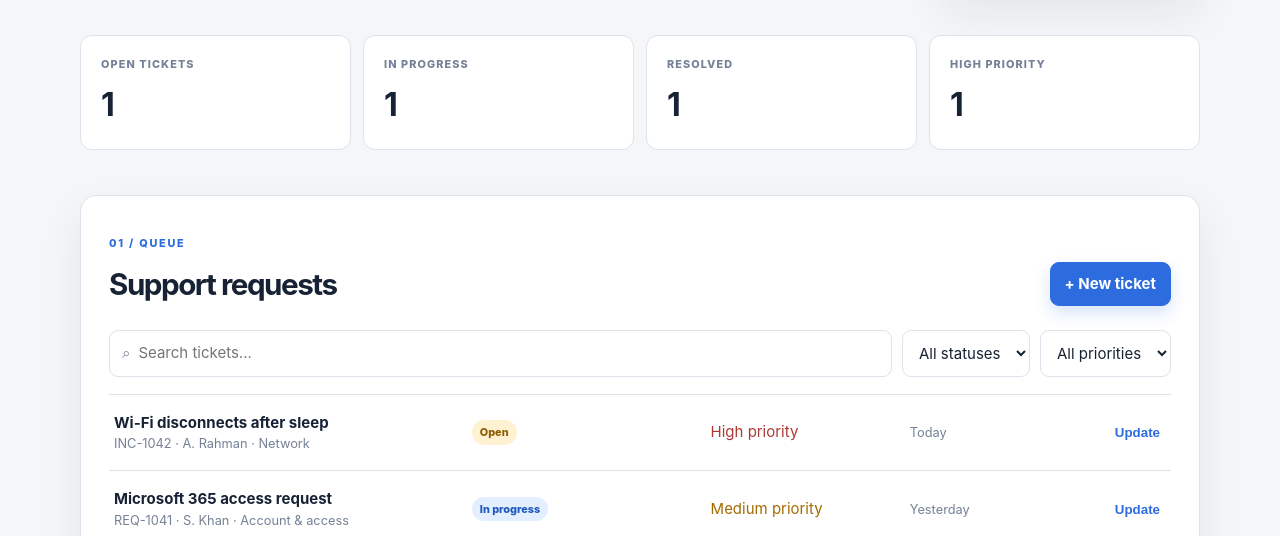
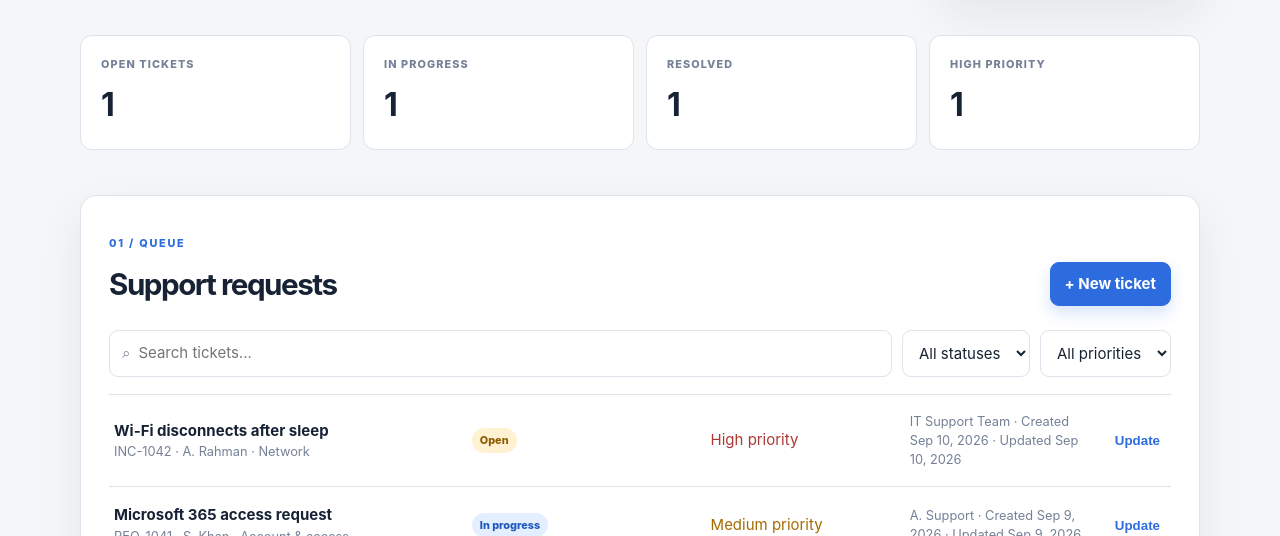
Before and after one commit to arafatict/helpdesk-ticketing-system, a plain HTML site: page index.html in a window 1280 px wide. Shown: the part 416-952 px from the top of the page. Drawn offline with Linux system fonts and the light colour scheme.

Commit message:
Complete ticket workflow and persistence audit fixes

```diff
--- a/app.js
+++ b/app.js
@@ -1,26 +1,60 @@
-const STORAGE_KEY='northstar-desk-tickets-v1';
-const seedTickets=[
- {id:'INC-1042',title:'Wi-Fi disconnects after sleep',requester:'A. Rahman',category:'Network',priority:'high',status:'open',description:'User reports intermittent connectivity after waking a laptop.',updated:'Today'},
- {id:'REQ-1041',title:'Microsoft 365 access request',requester:'S. Khan',category:'Account & access',priority:'medium',status:'progress',description:'Request to restore access to a shared mailbox.',updated:'Yesterday'},
- {id:'INC-1038',title:'Printer queue is stuck',requester:'M. Ali',category:'Hardware',priority:'low',status:'resolved',description:'Office printer jobs were not leaving the queue.',updated:'2 days ago'}
+const STORAGE_KEY = 'northstar-desk-tickets-v2';
+const seedTickets = [
+  { id: 'INC-1042', title: 'Wi-Fi disconnects after sleep', requester: 'A. Rahman', category: 'Network', priority: 'high', status: 'open', description: 'User reports intermittent connectivity after waking a laptop.', notes: 'Check adapter power-management settings and collect driver version.', assignee: 'IT Support Team', createdAt: '2026-09-10T09:15:00.000Z', updatedAt: '2026-09-10T09:15:00.000Z' },
+  { id: 'REQ-1041', title: 'Microsoft 365 access request', requester: 'S. Khan', category: 'Account & access', priority: 'medium', status: 'progress', description: 'Request to restore access to a shared mailbox.', notes: 'Verify group membership and confirm requested access scope.', assignee: 'A. Support', createdAt: '2026-09-09T13:30:00.000Z', updatedAt: '2026-09-09T15:00:00.000Z' },
+  { id: 'INC-1038', title: 'Printer queue is stuck', requester: 'M. Ali', category: 'Hardware', priority: 'low', status: 'resolved', description: 'Office printer jobs were not leaving the queue.', notes: 'Restarted print spooler and cleared the blocked queue.', assignee: 'IT Support Team', createdAt: '2026-09-08T10:05:00.000Z', updatedAt: '2026-09-08T11:10:00.000Z' }
 ];
-const $=s=>document.querySelector(s);
-let tickets=JSON.parse(localStorage.getItem(STORAGE_KEY)||'null')||seedTickets;
-const save=()=>localStorage.setItem(STORAGE_KEY,JSON.stringify(tickets));
-const statusLabel={open:'Open',progress:'In progress',resolved:'Resolved'};
-function render(){
- const q=$('#search').value.toLowerCase(), sf=$('#status-filter').value, pf=$('#priority-filter').value;
- const filtered=tickets.filter(t=>(!q||`${t.id} ${t.title} ${t.requester} ${t.category}`.toLowerCase().includes(q))&&(sf==='all'||t.status===sf)&&(pf==='all'||t.priority===pf));
- $('#open-count').textContent=tickets.filter(t=>t.status==='open').length;$('#progress-count').textContent=tickets.filter(t=>t.status==='progress').length;$('#resolved-count').textContent=tickets.filter(t=>t.status==='resolved').length;$('#high-count').textContent=tickets.filter(t=>t.priority==='high').length;
- $('#empty-state').hidden=filtered.length!==0;
- $('#ticket-list').innerHTML=filtered.map(t=>`<article class="ticket"><div><div class="ticket-title">${escapeHtml(t.title)}</div><div class="ticket-meta">${t.id} · ${escapeHtml(t.requester)} · ${escapeHtml(t.category)}</div></div><span class="badge badge-${t.status}">${statusLabel[t.status]}</span><span class="priority-${t.priority}">${t.priority[0].toUpperCase()+t.priority.slice(1)} priority</span><span class="ticket-meta">${escapeHtml(t.updated)}</span><div class="ticket-actions"><button data-next="${t.id}">Update</button></div></article>`).join('');
+const $ = (selector) => document.querySelector(selector);
+const form = $('#ticket-form');
+const modal = $('#ticket-modal');
+const modalTitle = $('#modal-title');
+const submitButton = $('#ticket-submit');
+let tickets = loadTickets();
+
+function loadTickets() {
+  try {
+    const saved = JSON.parse(localStorage.getItem(STORAGE_KEY));
+    return Array.isArray(saved) ? saved : seedTickets.map((ticket) => ({ ...ticket }));
+  } catch {
+    return seedTickets.map((ticket) => ({ ...ticket }));
+  }
 }
-function escapeHtml(value){return String(value).replace(/[&<>'"]/g,c=>({'&':'&amp;','<':'&lt;','>':'&gt;',"'":'&#39;','"':'&quot;'}[c]));}
-function openModal(){ $('#ticket-modal').hidden=false; $('#ticket-form input').focus(); }
-function closeModal(){ $('#ticket-modal').hidden=true; $('#ticket-form').reset(); }
-$('#new-ticket').addEventListener('click',openModal);document.querySelectorAll('[data-close-modal]').forEach(e=>e.addEventListener('click',closeModal));
-$('#reset-data').addEventListener('click',()=>{tickets=seedTickets.map(t=>({...t}));save();render();});
-['#search','#status-filter','#priority-filter'].forEach(s=>$(s).addEventListener('input',render));
-$('#ticket-list').addEventListener('click',e=>{const id=e.target.dataset.next;if(!id)return;const t=tickets.find(x=>x.id===id);if(t){t.status=t.status==='open'?'progress':t.status==='progress'?'resolved':'open';t.updated='Just now';save();render();}});
-$('#ticket-form').addEventListener('submit',e=>{e.preventDefault();const data=new FormData(e.target);tickets.unshift({id:`REQ-${String(Date.now()).slice(-4)}`,title:data.get('title'),requester:data.get('requester'),category:data.get('category'),priority:data.get('priority'),status:'open',description:data.get('description'),updated:'Just now'});save();render();closeModal();});
+function saveTickets() { localStorage.setItem(STORAGE_KEY, JSON.stringify(tickets)); }
+function nowIso() { return new Date().toISOString(); }
+function formatDate(value) { const date = new Date(value); return Number.isNaN(date.getTime()) ? 'Unknown' : date.toLocaleDateString(undefined, { year: 'numeric', month: 'short', day: 'numeric' }); }
+function escapeHtml(value) { return String(value ?? '').replace(/[&<>'"]/g, (char) => ({ '&': '&amp;', '<': '&lt;', '>': '&gt;', "'": '&#39;', '"': '&quot;' }[char])); }
+function render() {
+  const query = $('#search').value.trim().toLowerCase();
+  const statusFilter = $('#status-filter').value;
+  const priorityFilter = $('#priority-filter').value;
+  const filtered = tickets.filter((ticket) => {
+    const searchable = `${ticket.id} ${ticket.title} ${ticket.requester} ${ticket.category} ${ticket.description} ${ticket.notes} ${ticket.assignee}`.toLowerCase();
+    return (!query || searchable.includes(query)) && (statusFilter === 'all' || ticket.status === statusFilter) && (priorityFilter === 'all' || ticket.priority === priorityFilter);
+  });
+  $('#open-count').textContent = tickets.filter((ticket) => ticket.status === 'open').length;
+  $('#progress-count').textContent = tickets.filter((ticket) => ticket.status === 'progress').length;
+  $('#resolved-count').textContent = tickets.filter((ticket) => ticket.status === 'resolved').length;
+  $('#high-count').textContent = tickets.filter((ticket) => ticket.priority === 'high').length;
+  $('#empty-state').hidden = filtered.length !== 0;
+  $('#ticket-list').innerHTML = filtered.map((ticket) => `<article class="ticket"><div><div class="ticket-title">${escapeHtml(ticket.title)}</div><div class="ticket-meta">${escapeHtml(ticket.id)} · ${escapeHtml(ticket.requester)} · ${escapeHtml(ticket.category)}</div></div><span class="badge badge-${escapeHtml(ticket.status)}">${statusLabel(ticket.status)}</span><span class="priority-${escapeHtml(ticket.priority)}">${escapeHtml(capitalize(ticket.priority))} priority</span><span class="ticket-meta">${escapeHtml(ticket.assignee || 'Unassigned')} · Created ${formatDate(ticket.createdAt)} · Updated ${formatDate(ticket.updatedAt || ticket.createdAt)}</span><div class="ticket-actions"><button data-edit="${escapeHtml(ticket.id)}">Update</button></div></article>`).join('');
+}
+function statusLabel(status) { return ({ open: 'Open', progress: 'In progress', resolved: 'Resolved' })[status] || 'Open'; }
+function capitalize(value) { return value.charAt(0).toUpperCase() + value.slice(1); }
+function openCreateModal() { form.reset(); form.elements.id.value = ''; form.elements.status.value = 'open'; modalTitle.textContent = 'Create a ticket'; submitButton.textContent = 'Create ticket'; modal.hidden = false; form.elements.requester.focus(); }
+function openEditModal(ticket) { form.elements.id.value = ticket.id; form.elements.requester.value = ticket.requester; form.elements.title.value = ticket.title; form.elements.category.value = ticket.category; form.elements.priority.value = ticket.priority; form.elements.status.value = ticket.status; form.elements.assignee.value = ticket.assignee || ''; form.elements.description.value = ticket.description; form.elements.notes.value = ticket.notes || ''; modalTitle.textContent = `Update ${ticket.id}`; submitButton.textContent = 'Save changes'; modal.hidden = false; form.elements.title.focus(); }
+function closeModal() { modal.hidden = true; form.reset(); form.elements.id.value = ''; }
+$('#new-ticket').addEventListener('click', openCreateModal);
+$('#reset-data').addEventListener('click', () => { tickets = seedTickets.map((ticket) => ({ ...ticket })); saveTickets(); render(); });
+document.querySelectorAll('[data-close-modal]').forEach((element) => element.addEventListener('click', closeModal));
+document.addEventListener('keydown', (event) => { if (event.key === 'Escape' && !modal.hidden) closeModal(); });
+['#search', '#status-filter', '#priority-filter'].forEach((selector) => $(selector).addEventListener('input', render));
+$('#ticket-list').addEventListener('click', (event) => { const ticket = tickets.find((item) => item.id === event.target.dataset.edit); if (ticket) openEditModal(ticket); });
+form.addEventListener('submit', (event) => {
+  event.preventDefault();
+  if (!form.reportValidity()) return;
+  const data = new FormData(form); const timestamp = nowIso(); const id = data.get('id');
+  const values = { requester: data.get('requester').trim(), title: data.get('title').trim(), category: data.get('category'), priority: data.get('priority'), status: data.get('status'), assignee: data.get('assignee').trim(), description: data.get('description').trim(), notes: data.get('notes').trim() };
+  if (id) { const ticket = tickets.find((item) => item.id === id); Object.assign(ticket, values, { updatedAt: timestamp }); } else { tickets.unshift({ id: `REQ-${String(Date.now()).slice(-5)}`, ...values, createdAt: timestamp, updatedAt: timestamp }); }
+  saveTickets(); render(); closeModal();
+});
 render();
```
Also changed, not shown: index.html (+1 -1 lines), 1 other file.
